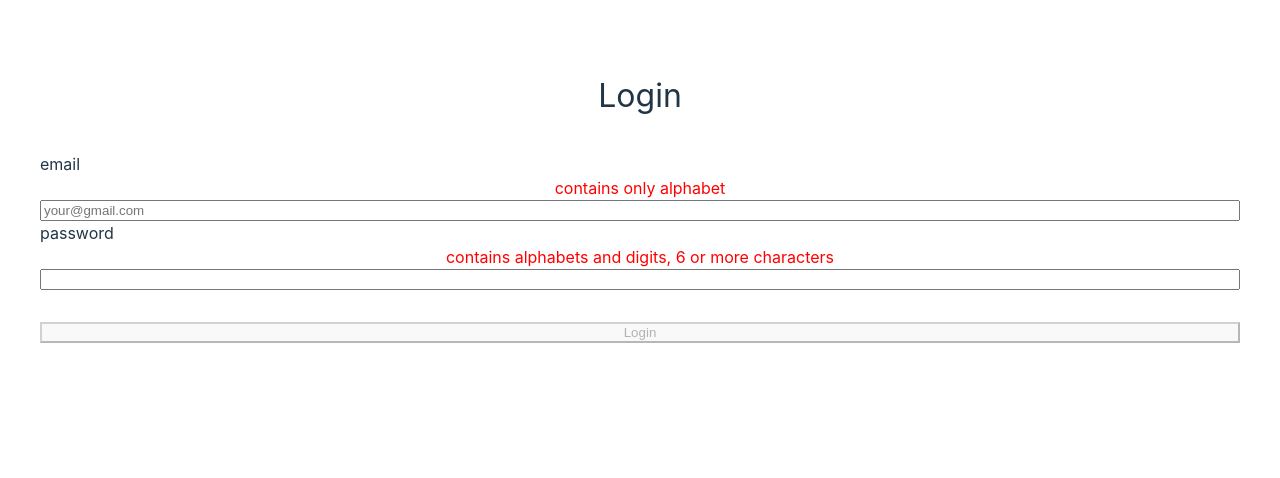
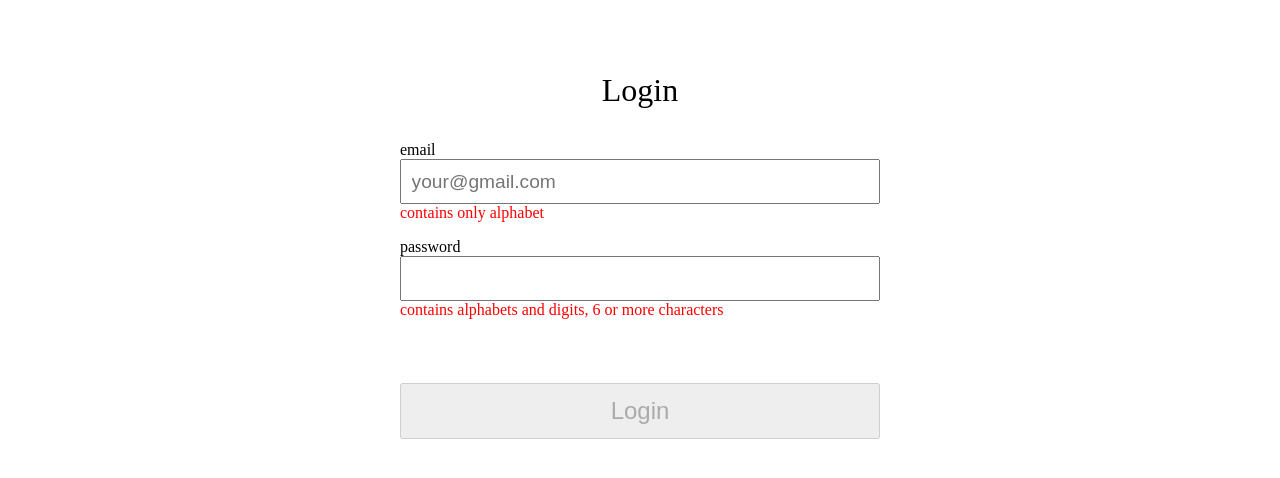
Before and after one commit to taku2023/crash-course-vuejs, a Vue app: page /login in a window 1280 px wide. Shown: the top 478 px of the page. Built offline with nearby package versions, Linux system fonts and the light colour scheme.

Commit message:
design with css (optional)

```diff
--- a/src/components/EmailAddress.vue
+++ b/src/components/EmailAddress.vue
@@ -1,6 +1,14 @@
 <template>
-  <label class="is-error" v-show="!valid">contains only alphabet</label>
-  <input v-model="email" placeholder="your@gmail.com" type="email" />
+  <div>
+    <label class="is-text-left">email</label>
+    <input
+      v-model="email"
+      placeholder="your@gmail.com"
+      type="email"
+      class="input"
+    />
+    <label class="is-error" v-show="!valid">contains only alphabet</label>
+  </div>
 </template>
 
 <script setup lang="ts">
@@ -28,9 +36,3 @@ const valid = computed(() => {
   return isValid;
 });
 </script>
-
-<style scoped>
-.is-error {
-  color: red;
-}
-</style>
--- a/src/components/Password.vue
+++ b/src/components/Password.vue
@@ -1,8 +1,11 @@
 <template>
-  <label class="is-error" v-show="!valid"
-    >contains alphabets and digits, 6 or more characters</label
-  >
-  <input type="password" v-model="password" />
+  <div>
+    <label class="is-text-left">password</label>
+    <input type="password" v-model="password" class="input" />
+    <label class="is-error is-text-left" v-show="!valid"
+      >contains alphabets and digits, 6 or more characters</label
+    >
+  </div>
 </template>
 
 <script setup lang="ts">
@@ -30,9 +33,3 @@ const valid = computed(() => {
   return isValid;
 });
 </script>
-
-<style scoped>
-.is-error {
-  color: red;
-}
-</style>
--- a/src/pages/Login.vue
+++ b/src/pages/Login.vue
@@ -1,8 +1,9 @@
 <template>
-  <p class="title is-center">Login</p>
+  <main id="login">
+    <p class="title is-text-center">Login</p>
     <form class="form">
-    <label class="is-text-left">email</label>
       <EmailAddress
+        class="field"
         v-model:email="form.email"
         @update:validate="
           (isValid) => {
@@ -10,8 +11,8 @@
           }
         "
       />
-    <label class="is-text-left">password</label>
       <Password
+        class="field"
         v-model:password="form.password"
         @update:validate="
           (isValid) => {
@@ -24,6 +25,7 @@
         Login
       </button>
     </form>
+  </main>
 </template>
 
 <script setup lang="ts">
@@ -59,23 +61,26 @@ const onClickLogin = async (_: MouseEvent) => {
     serverError.value = message;
   }
 };
-
 </script>
 <style scoped>
+#login {
+  max-width: 30rem;
+  margin: auto;
+}
+.form {
+  display: flex;
+  flex-direction: column;
+  gap: 1em;
+}
+
+.field {
+  display: flex;
+  flex-direction: column;
+  align-items: stretch;
+  justify-content: flex-start;
+}
+
 .title {
   font-size: 2rem;
 }
-
-.form {
-  display: flex;
-  flex-direction: column;
-}
-
-.is-text-left {
-  text-align: left;
-}
-
-.is-error {
-  color: red;
-}
 </style>
--- a/src/style.css
+++ b/src/style.css
@@ -1,35 +1,29 @@
 :root {
-  font-family: Inter, system-ui, Avenir, Helvetica, Arial, sans-serif;
-  line-height: 1.5;
-  font-weight: 400;
+  --color-error: red;
+}
 
-  color-scheme: light dark;
-  color: rgba(255, 255, 255, 0.87);
-  background-color: #242424;
-
-  font-synthesis: none;
-  text-rendering: optimizeLegibility;
-  -webkit-font-smoothing: antialiased;
-  -moz-osx-font-smoothing: grayscale;
-  -webkit-text-size-adjust: 100%;
+.is-text-left {
+  text-align: left;
 }
 
 #app {
-  max-width: 1280px;
-  margin: 0 auto;
   padding: 2rem;
+}
+
+.is-text-center {
   text-align: center;
 }
 
-@media (prefers-color-scheme: light) {
-  :root {
-    color: #213547;
-    background-color: #ffffff;
-  }
-  a:hover {
-    color: #747bff;
-  }
-  button {
-    background-color: #f9f9f9;
-  }
+.is-error {
+  color: var(--color-error);
 }
+
+.input {
+  padding: 0.5em;
+  font-size: 1.2rem;
+}
+
+.button {
+  padding: 0.5em;
+  font-size: 1.5rem;
+}
```
Also changed, not shown: 2 other files (tests, documents, lock files or other folders). Lines whose indentation alone changed are shown as unchanged.
